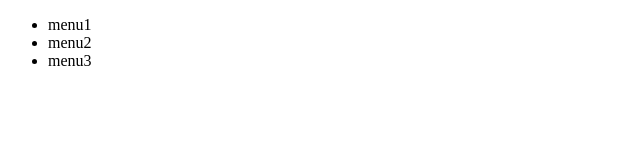
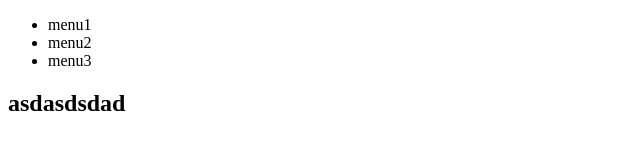
Before and after one commit to trantrungchien/assecma, a plain HTML site: page index.html in a window 1280 px wide. Shown: the whole page, without its empty margins (0-640 px from the left). Drawn offline with Linux system fonts and the light colour scheme.

Commit message:
first commit

```diff
--- a/index.html
+++ b/index.html
@@ -9,6 +9,7 @@
   </head>
   <body>
  <ul id="menu"></ul>
+ <h2>asdasdsdad</h2>
     <div id="app"></div>
     <script type="module" src="./src/main.js"></script>
   </body>
```
